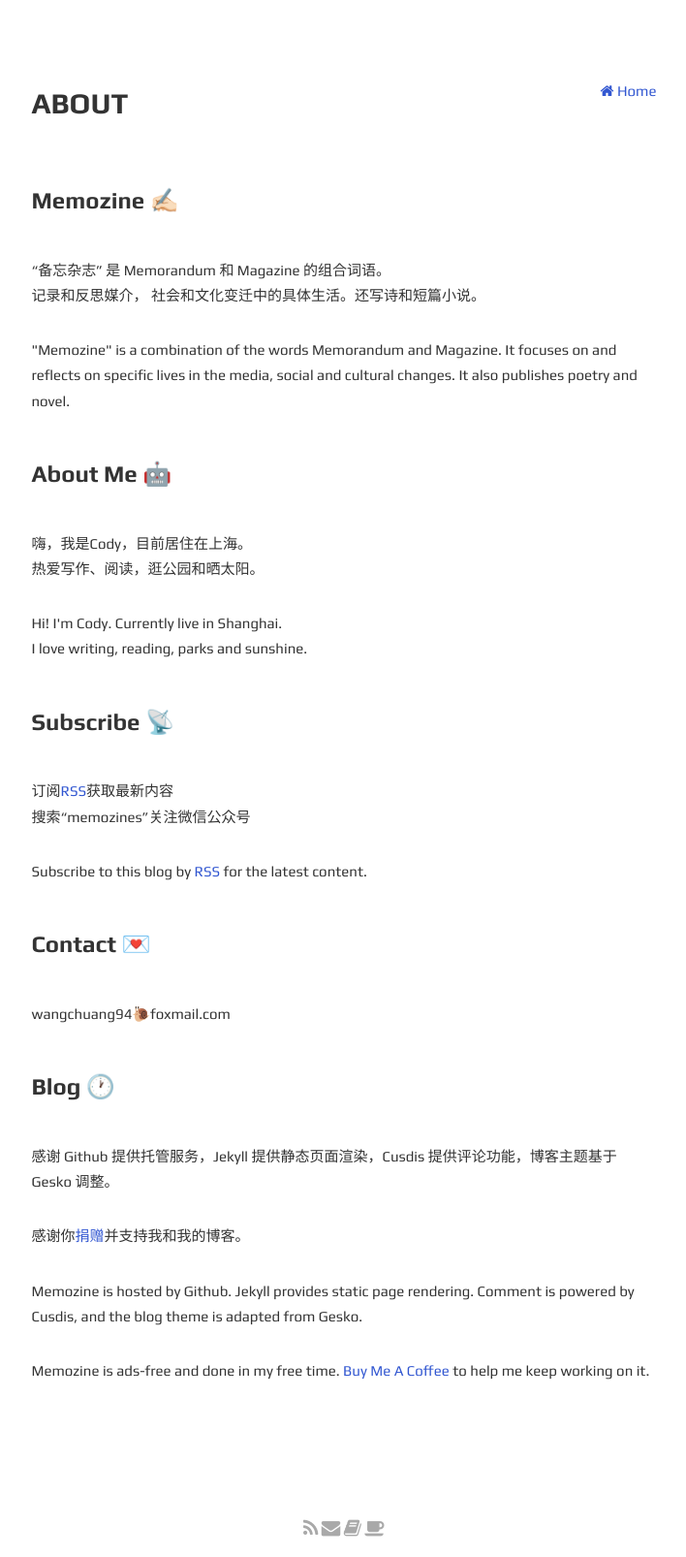
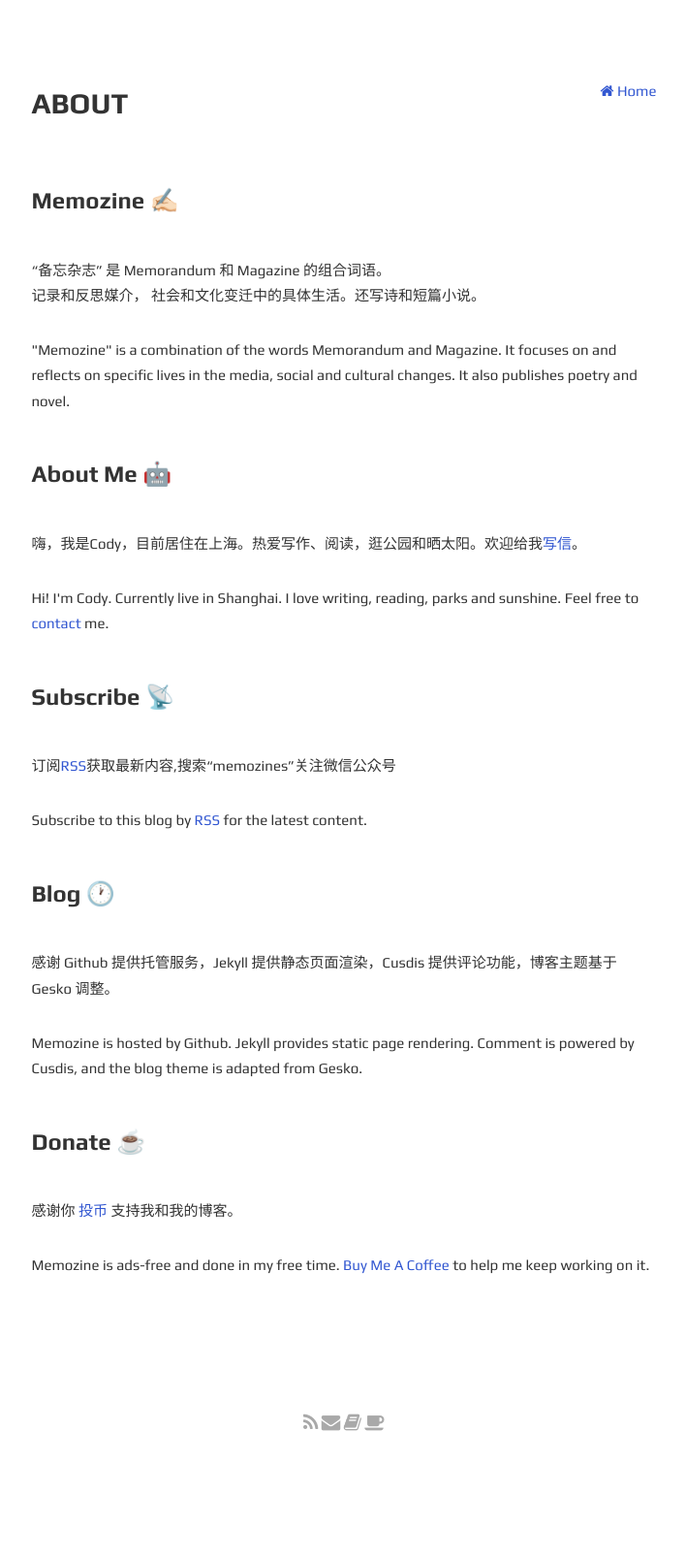
Before and after one commit to codyb1ue/codyb1ue.github.io, a Jekyll site: the page built from about.html, in a window 1280 px wide. Shown: the whole page at 97% size, without its empty margins (285-993 px from the left). Built offline with Jekyll 4.4.1, drawn with Linux system fonts in a browser that asks for light colours; after the commit the page ends 1497 px from its top, so only the background shows below that.

Commit message:
Update about.html

```diff
--- a/about.html
+++ b/about.html
@@ -12,20 +12,19 @@ layout: page
 <p>"Memozine" is a combination of the words Memorandum and Magazine. It focuses on and reflects on specific lives in the media, social and cultural changes. It also publishes poetry and novel.</p>
 <br>
 <h3>About Me 🤖</h3>
-<p>嗨，我是Cody，目前居住在上海。<br>热爱写作、阅读，逛公园和晒太阳。</p>
-<p>Hi! I'm Cody. Currently live in Shanghai.<br>I love writing, reading, parks and sunshine.</p>
+<p>嗨，我是Cody，目前居住在上海。热爱写作、阅读，逛公园和晒太阳。欢迎给我<a href="mailto:wangchuang94@foxmail.com">写信</a>。</p>
+<p>Hi! I'm Cody. Currently live in Shanghai. I love writing, reading, parks and sunshine. Feel free to <a href="mailto:wangchuang94@foxmail.com">contact</a> me.</p>
 <br>
 <h3>Subscribe 📡</h3>
-<p>订阅<a href="{{ site.url }}{{ site.baseurl }}/atom.xml">RSS</a>获取最新内容<br>搜索“memozines”关注微信公众号</p>
+<p>订阅<a href="{{ site.url }}{{ site.baseurl }}/atom.xml">RSS</a>获取最新内容,搜索“memozines”关注微信公众号</p>
 <p>Subscribe to this blog by <a href="{{ site.url }}{{ site.baseurl }}/atom.xml">RSS</a> for the latest content.</p>
-<br>
-<h3>Contact 💌</h3>
-<p>wangchuang94🐌foxmail.com</p>
 <br>
 <h3>Blog 🕐</h3>
 <p>感谢 Github 提供托管服务，Jekyll 提供静态页面渲染，Cusdis 提供评论功能，博客主题基于 Gesko 调整。</p>
-<p>感谢你<a href="https://www.buymeacoffee.com/memozine">捐赠</a>并支持我和我的博客。</p>
 <p>Memozine is hosted by Github. Jekyll provides static page rendering. Comment is powered by Cusdis, and the blog theme is adapted from Gesko.</p>
+<br>
+<h3>Donate ☕️</h3>
+<p>感谢你 <a href="https://www.buymeacoffee.com/memozine">投币</a> 支持我和我的博客。</p>
 <p>Memozine is ads-free and done in my free time. <a href="https://www.buymeacoffee.com/memozine">Buy Me A Coffee</a> to help me keep working on it.</p>
 <br>
 </p>
```
